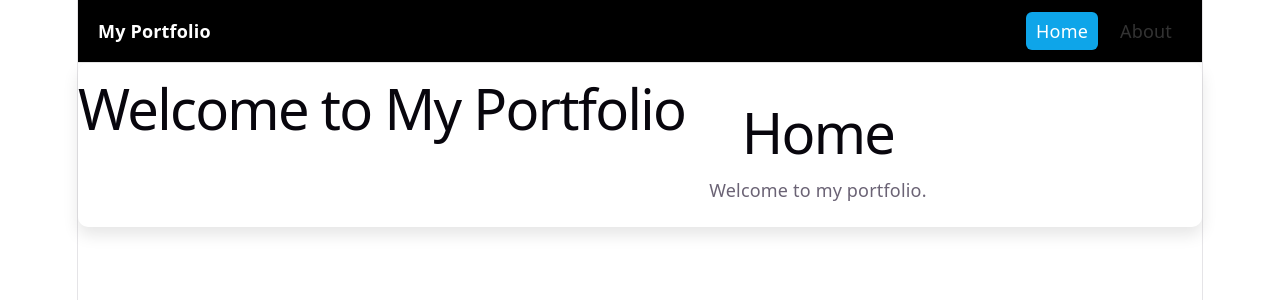
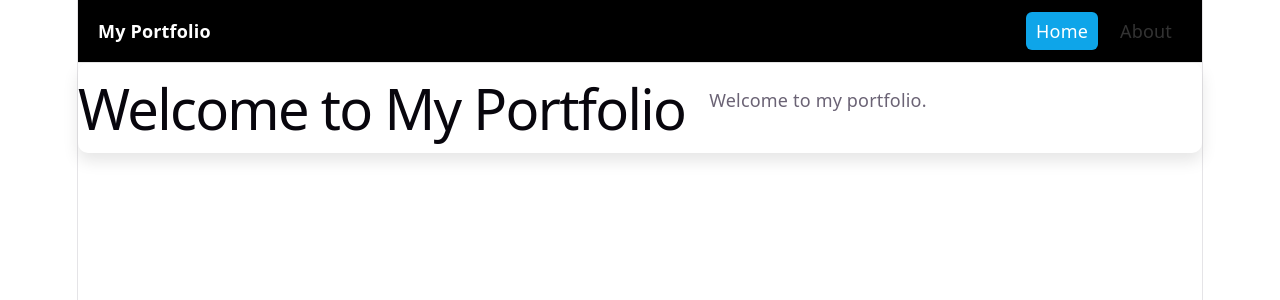
Before and after one commit to llefranc01/portfolio-pipeline, a React (Vite) app: page / in a window 1280 px wide. Shown: the top 300 px of the page. Built offline with nearby package versions, Linux system fonts and the light colour scheme.

Commit message:
removed extra h1s

```diff
--- a/src/pages/About.jsx
+++ b/src/pages/About.jsx
@@ -3,7 +3,6 @@ import React from 'react'
 export default function About() {
   return (
     <div className="page">
-      <h1>About</h1>
       <p>About me and my work.</p>
     </div>
   )
--- a/src/pages/Home.jsx
+++ b/src/pages/Home.jsx
@@ -3,7 +3,6 @@ import React from 'react'
 export default function Home() {
   return (
     <div className="page">
-      <h1>Home</h1>
       <p>Welcome to my portfolio.</p>
     </div>
   )
```
